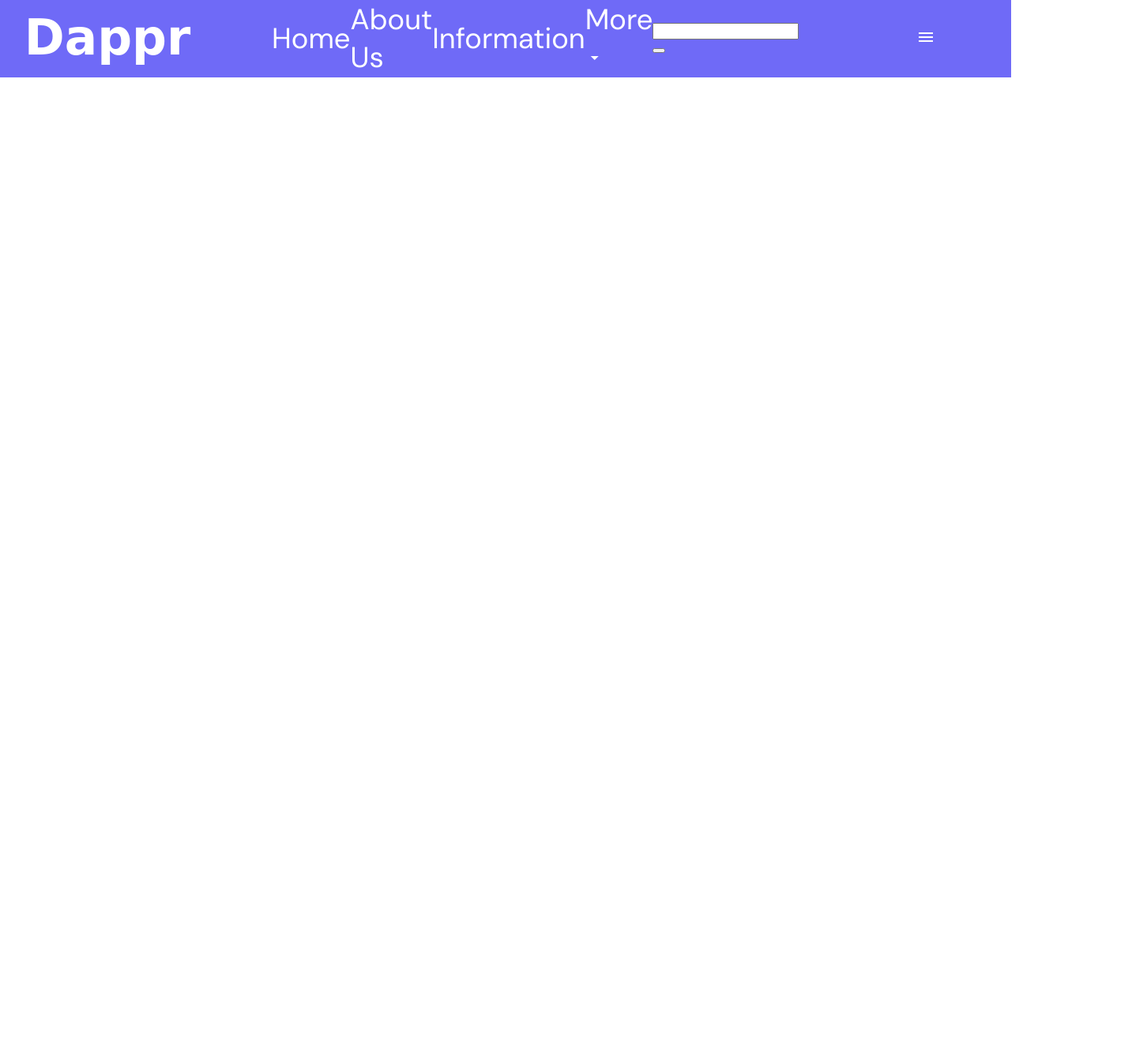
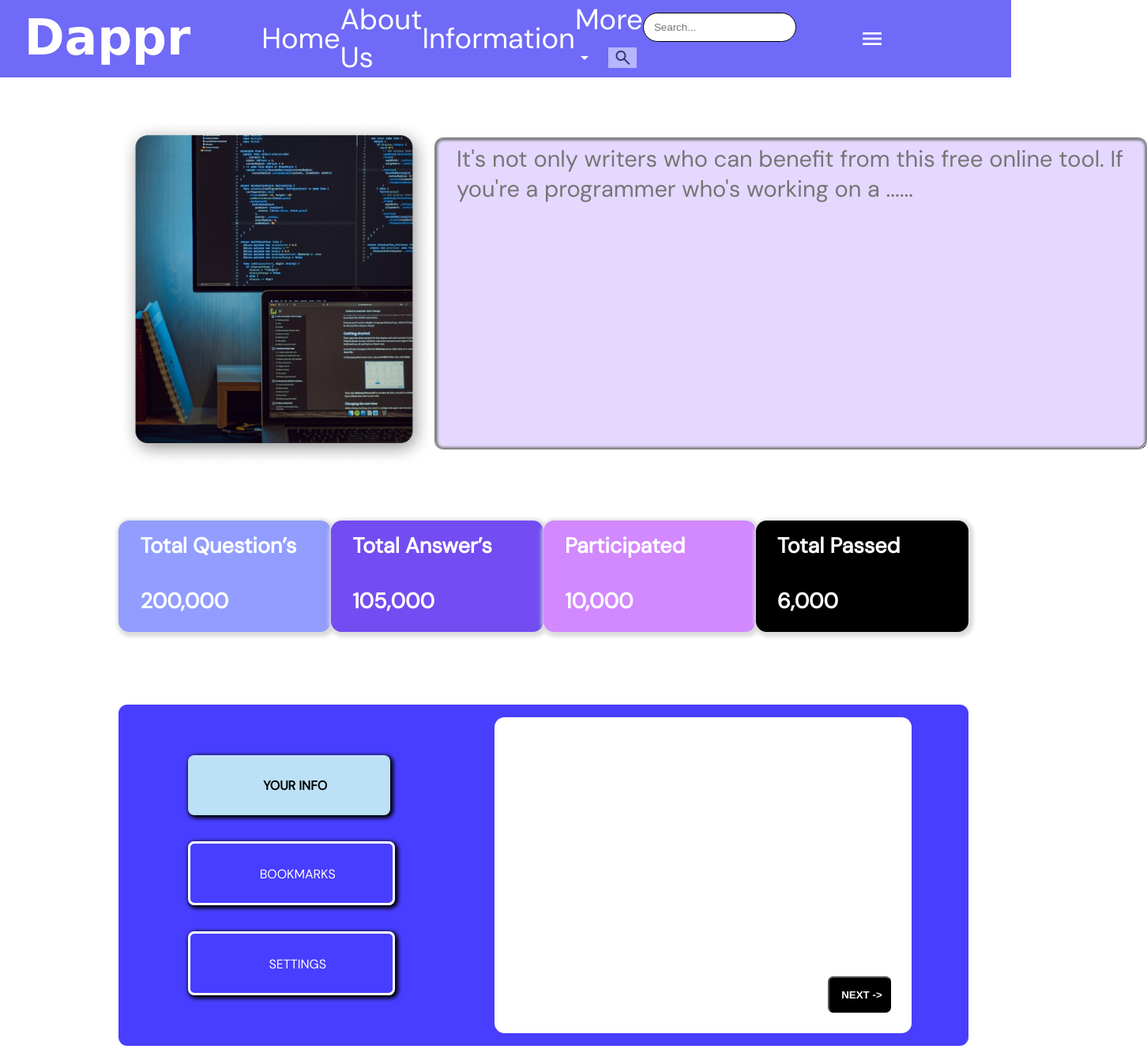
Before and after one commit to kirito05/HTML-CSS-PROJECT-2--CUVETTE, a plain HTML site: page index.html in a window 1280 px wide. Shown: the whole page at 79% size, 1452 px wide, since content can reach past the window. Before the commit the page ends 800 px from the top, so only its background shows below. Drawn offline with nearby package versions, Linux system fonts and the light colour scheme; a web font is replaced by a local one.

Commit message:
Added the hero section and half of the footer

```diff
--- a/index.css
+++ b/index.css
@@ -33,14 +33,16 @@ body{
     flex-direction: row;
     justify-content: space-between;
     align-items: center;
-    width: 50%;
+    width: 52%;
     position: absolute;
     margin-left: 3em;
 }
 #navbar_dropmenu{
-    padding: 2em;
     position: absolute;
     right: 4em;
+    font-size: xx-large;
+    margin-right: 1em;
+
 }
 
 .navbar_font_styling{
@@ -49,4 +51,172 @@ body{
     font-size: 36.43px;
     font-weight: 400;
     line-height: 47.43px;
+
 }
+#searchbar{
+    border: 0.5px solid black;
+    border-radius: 2em;
+    height: 2.5em;
+    text-align: start;
+    padding-inline-start: 1em;
+
+
+}
+#searchbar:focus + #search_button{
+    opacity: 0;
+}
+
+#search_button{
+    position: relative;
+    right:1.8em;
+    top: 0.3em;
+    opacity: 0.5;
+    background-color: white;
+    border: 0px solid white;
+}
+
+.mouse_hover{
+    cursor: pointer;
+}
+
+#container{
+    margin-left: 6em;
+    padding: 3.4em;
+    display: flex;
+    flex-direction: column;
+
+}
+
+#container_first-section{
+    display: flex;
+    flex-direction: row;
+    align-items: center;
+    justify-content: space-evenly;
+}
+
+#img-1{
+    width: 25em;
+}
+
+#textarea_1{
+    border:1px solid grey;
+    background-color: #E5D8FF;
+    width: 65em;
+    height: 28.5em;
+    border-radius: 0.8em;
+    padding: 0.5em;
+    box-shadow: inset 0.5px 0.5px 3px 2.5px gray;
+    padding-left: 2em;
+}
+#container_first-section_textarea ::placeholder{
+    font-size: 29px;
+    font-family: 'DM Sans',sans-serif;
+    font-weight: 400;
+}
+#container_second-section{
+    display: flex;
+    flex-direction: row;
+    justify-content: space-evenly;
+    margin-top: 4em;
+
+}
+#tag1{
+    background-color: #929DFF;
+
+}
+#tag2{
+    background-color: #734CF2;
+}
+#tag3{
+    background-color: #D288FF;
+}
+#tag4{
+    background-color: #000000;
+}
+
+.text_color{
+    color: white;
+    box-shadow: 2px 2px 5px 4px gainsboro;
+    width: 10em;
+    height: 4em;
+    border-radius: 0.5em;
+    padding-left: 1em;
+    padding-top: 0.5em;
+    padding-bottom: 0.7em;
+    font-family: 'DM Sans',sans-serif;
+    font-weight: 700;
+    font-size: 27px;
+}
+
+#container_third-section{
+    background-color: #483EFF;
+    margin-top: 5.8em;
+    border-radius: 0.7em;
+    display: flex;
+    flex-direction: row;
+    justify-content: space-around;
+}
+#container_third-section_details{
+    background-color: white;
+    width: 27em;
+    height: 19em;
+    padding: 3em;
+    border-radius: 0.8em;
+    margin-top: 1em;
+    margin-bottom: 1em;
+    margin-right: 2em;
+}
+
+#container_third-section_options{
+    padding: 3em;
+    display: flex;
+    flex-direction: column;
+    justify-content: space-between;
+    margin-top: 1em;
+    margin-bottom: 1em;
+}
+#option1{
+    background-color: #BCE0F6;
+    box-shadow: 2px 2px 5px 2px black;
+    width: 15em;
+    height: 3em;
+    border-radius: 0.5em;
+    padding-left: 1em;
+    padding-top: 1em;
+    padding-bottom: 0.7em;
+    font-family: 'DM Sans',sans-serif;
+    text-align: center;
+    font-weight: 700;
+    line-height: 45px;
+}
+.options{
+    border:3px solid white;
+    box-shadow: 2px 2px 5px 2px black;
+    width: 15em;
+    height: 3em;
+    border-radius: 0.5em;
+    padding-left: 1em;
+    padding-top: 1em;
+    padding-bottom: 0.7em;
+    font-family: 'DM Sans',sans-serif;
+    color: white;
+    text-align: center;
+    font-family: 700;
+    line-height: 45px;
+
+}
+
+#details_button{
+    position: relative;
+    top:21em;
+    left:28em;
+    background-color: #000000;
+    color: white;
+    font-weight: 700;
+    padding: 1em;
+    padding-right: 0.5em;
+    width: 6em;
+    text-wrap: nowrap;
+    cursor: pointer;
+    border-radius: 0.5em;
+}
--- a/index.html
+++ b/index.html
@@ -14,17 +14,43 @@
     <div id="NavBar">
         <div id="navbar_title"> Dappr </div>
         <div id="navbar_options-container">
-            <div class="navbar_font_styling">Home</div>
-            <div class="navbar_font_styling">About Us</div>
-            <div class="navbar_font_styling">Information</div>
-            <div class="navbar_font_styling">More <span class="material-symbols-outlined">arrow_drop_down</span></div>
-            <div><input type="search"><button type="submit"></button></div>
+            <div class="navbar_font_styling  mouse_hover">Home</div>
+            <div class="navbar_font_styling  mouse_hover">About Us</div>
+            <div class="navbar_font_styling  mouse_hover">Information</div>
+            <div class="navbar_font_styling  mouse_hover">More <span class="material-symbols-outlined">arrow_drop_down</span></div>
+            <div><input type="text" id="searchbar" placeholder="Search..." ><button type="submit" class="material-symbols-outlined mouse_hover" id="search_button">search</button></div>
         </div>
-        <div id="navbar_dropmenu"><span class="material-symbols-outlined" style="color: white;">
+        <div id="navbar_dropmenu" class="material-symbols-outlined mouse_hover" style="color: white;">
             menu
-            </span></div>
+        </div>
     </div>
-    <div id="container"></div>
+    <div id="container">
+        <div id="container_first-section">
+            <div id="container_first-section_image">
+                <img src="Group 1.png" alt="img-1" id="img-1">
+            </div>
+            <div id="container_first-section_textarea">
+                <textarea placeholder="It's not only writers who can benefit from this free online tool. If you're a programmer who's working on a ......" id="textarea_1" cols="30" rows="10"></textarea>
+            </div>
+        </div>
+        <div id="container_second-section">
+            <div id="tag1" class="text_color">Total Question’s <br><br> 200,000 </div>
+            <div id="tag2" class="text_color">Total Answer’s <br><br> 105,000</div>
+            <div id="tag3" class="text_color">Participated <br><br> 10,000</div>
+            <div id="tag4" class="text_color">Total Passed <br><br> 6,000</div>
+        </div>
+        <div id="container_third-section">
+            <div id="container_third-section_options">
+                <div id="option1">YOUR INFO</div>
+                <div class="options">BOOKMARKS</div>
+                <div class="options">SETTINGS</div>
+            </div>
+            <div id="container_third-section_details">
+                <button type="submit" id="details_button">NEXT -></button>
+
+            </div>
+        </div>
+    </div>
 
 </body>
 </html>
```
Also changed, not shown: Group 1.png (added).
